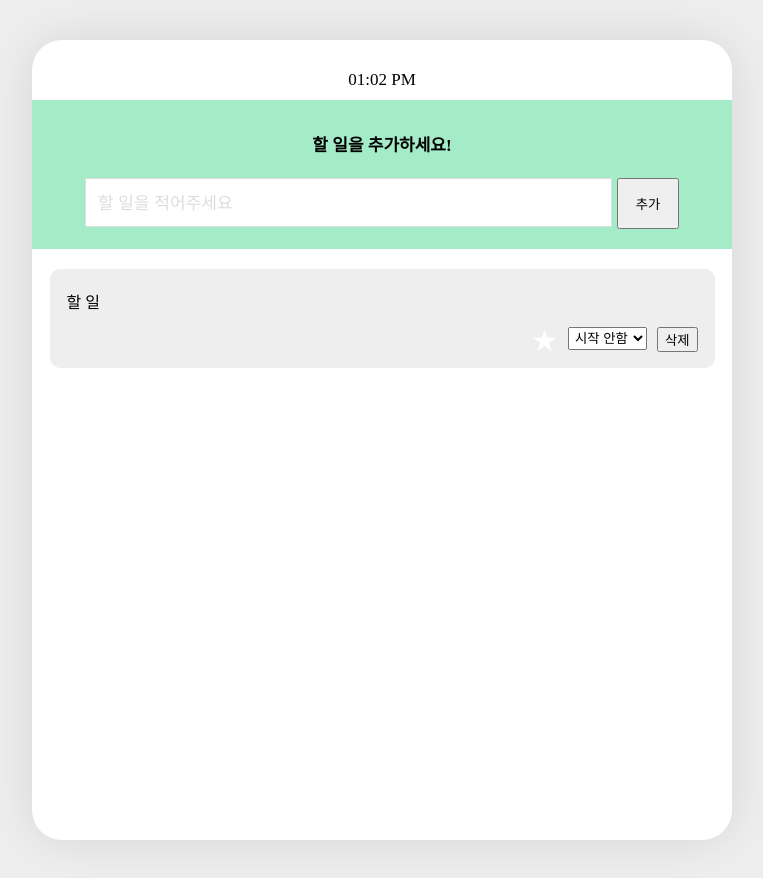
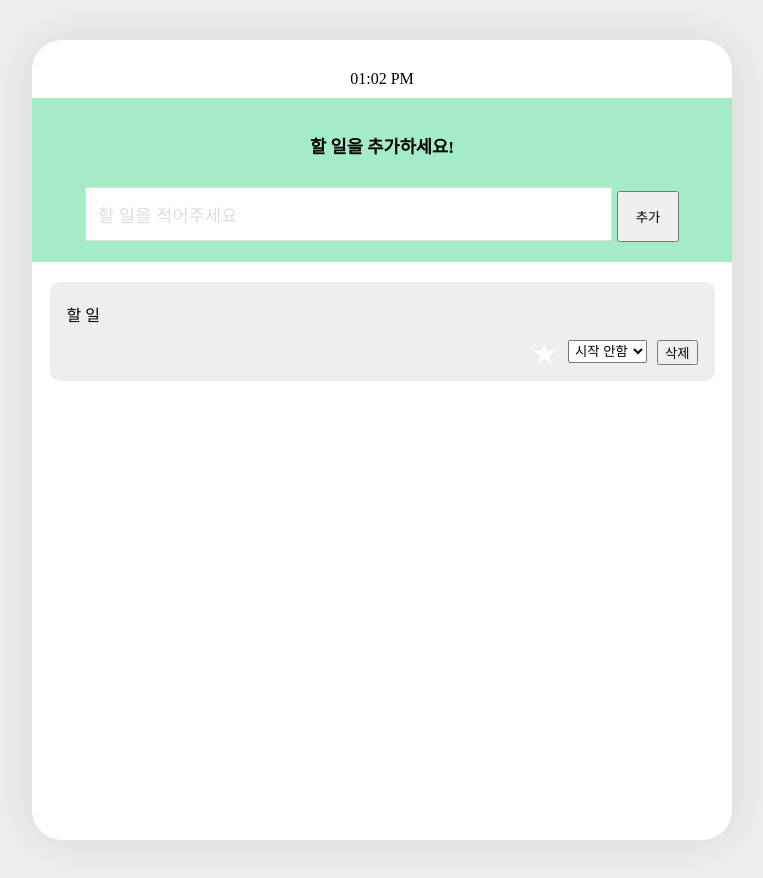
Before and after one commit to hyseoseo/Assignment8-TeamB, a React (Create React App) app: page / in a window 1280 px wide. Shown: the whole page, without its empty margins (258-1021 px from the left). Built offline with nearby package versions, Linux system fonts and the light colour scheme; what emotion-reset would draw is missing.

Commit message:
[#1] refactor: 리뷰 반영 (시맨틱 태그 및 rem 적용)

```diff
--- a/src/components/TodoContainer.tsx
+++ b/src/components/TodoContainer.tsx
@@ -1,13 +1,13 @@
-import React from "react";
-import TodoList from "./todo/TodoList";
-import TodoHead from "./todo/TodoHead";
-import { css } from "@emotion/react";
+import React from 'react';
+import TodoList from './todo/TodoList';
+import TodoHead from './todo/TodoHead';
+import { css } from '@emotion/react';
 
 const TodoContainer: React.FC = () => {
   return (
     <div css={TodoTemplate}>
-      <TodoHead></TodoHead>
-      <TodoList></TodoList>
+      <TodoHead />
+      <TodoList />
     </div>
   );
 };
--- a/src/components/todo/TodoCreate.tsx
+++ b/src/components/todo/TodoCreate.tsx
@@ -1,15 +1,15 @@
-import React from "react";
-import { css } from "@emotion/react";
+import React from 'react';
+import { css } from '@emotion/react';
 
 const TodoCreate: React.FC = () => {
   return (
-    <div css={CreateContainer}>
+    <article css={CreateContainer}>
       <h1>할 일을 추가하세요!</h1>
       <div>
         <input css={TodoInput} placeholder="할 일을 적어주세요" />
         <button css={AddButton}>추가</button>
       </div>
-    </div>
+    </article>
   );
 };
 
@@ -19,11 +19,9 @@ const CreateContainer = css`
   width: 100%;
   background-color: rgba(74, 215, 144, 0.5);
   padding: 20px 40px;
-  // border-top: 3px solid #33bb77;
-  // border-bottom: 3px solid #33bb77;
   & h1 {
-    padding-bottom: 10px;
-    font-size: 17px;
+    padding-bottom: 15px;
+    font-size: 1.1rem;
   }
 `;
 
@@ -32,11 +30,11 @@ const TodoInput = css`
   border: 1px solid #dddddd;
   width: 85%;
   outline: none;
-  font-size: 20px;
+  font-size: 1.5rem;
   color: #119955;
   &::placeholder {
     color: #dddddd;
-    font-size: 17px;
+    font-size: 1.1rem;
   }
 `;
 
--- a/src/components/todo/TodoHead.tsx
+++ b/src/components/todo/TodoHead.tsx
@@ -1,26 +1,24 @@
-import React from "react";
-import TodoCreate from "./TodoCreate";
-import { css } from "@emotion/react";
+import React from 'react';
+import TodoCreate from './TodoCreate';
+import { css } from '@emotion/react';
 
 const Todo: React.FC = () => {
   return (
-    <div css={HeadBlock}>
+    <header css={HeadBlock}>
       <div css={Time}>01:02 PM</div>
       <TodoCreate />
-    </div>
+    </header>
   );
 };
 
 export default Todo;
 
 const HeadBlock = css`
-  // display: flex;
-  // justify-content: center;
   text-align: center;
   padding-top: 30px;
 `;
 
 const Time = css`
   padding-bottom: 10px;
-  font-size: 17px;
+  font-size: 1rem;
 `;
--- a/src/components/todo/TodoList.tsx
+++ b/src/components/todo/TodoList.tsx
@@ -1,12 +1,12 @@
-import React from "react";
-import { css } from "@emotion/react";
-import TodoItem from "./TodoItem";
+import React from 'react';
+import { css } from '@emotion/react';
+import TodoItem from './TodoItem';
 
 const TodoList: React.FC = () => {
   return (
-    <div css={ListContainer}>
+    <main css={ListContainer}>
       <TodoItem />
-    </div>
+    </main>
   );
 };
 
--- a/src/style/GlobalStyles.tsx
+++ b/src/style/GlobalStyles.tsx
@@ -1,5 +1,5 @@
-import { css } from "@emotion/react";
-import emotionReset from "emotion-reset";
+import { css } from '@emotion/react';
+import emotionReset from 'emotion-reset';
 
 export const GlobalStyles = css`
   ${emotionReset}
@@ -11,5 +11,6 @@ export const GlobalStyles = css`
   }
   body {
     background: #eeeeee;
+    font-size: 16px;
   }
 `;
```
